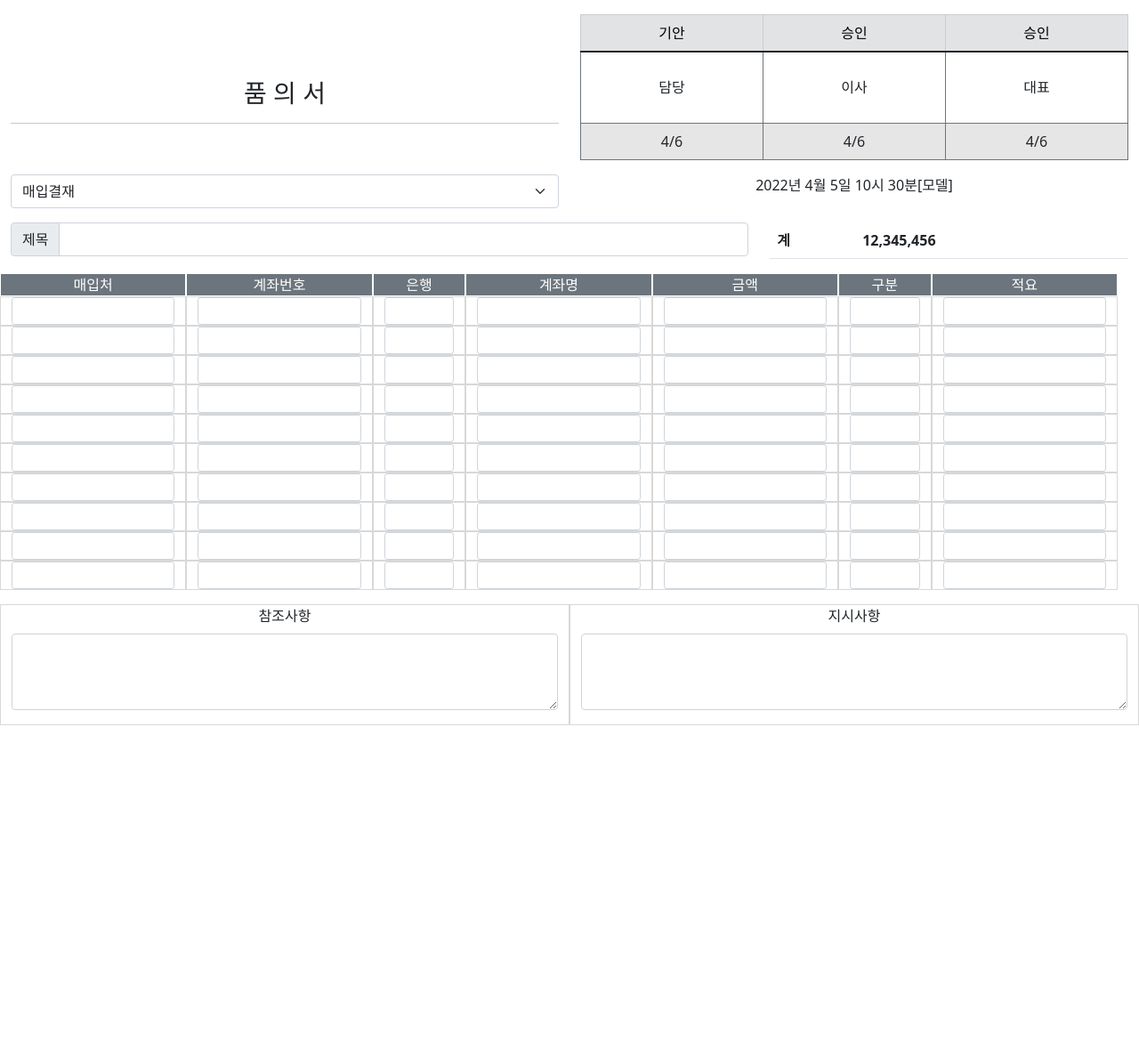
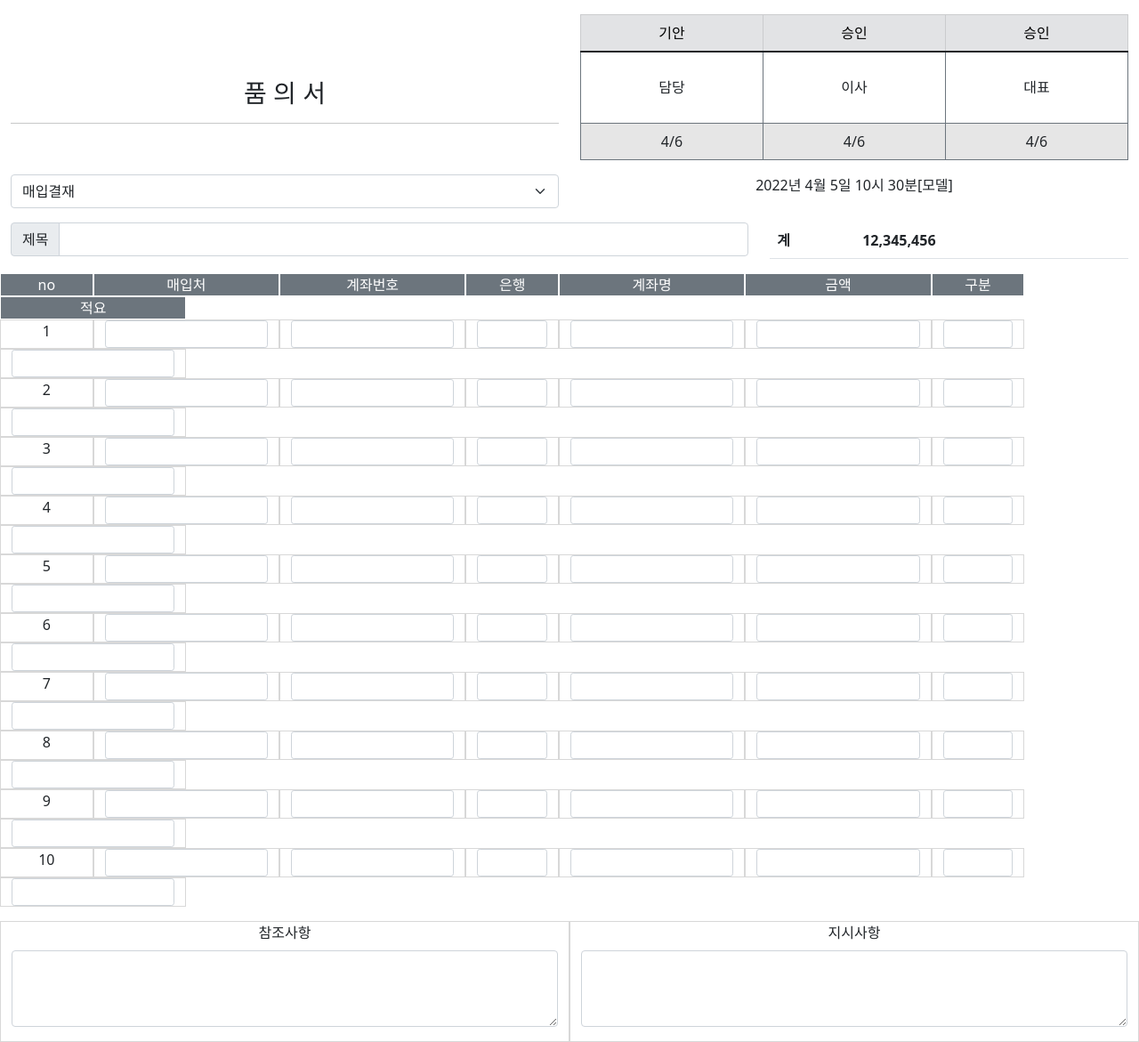
Before and after one commit to hyunsoo76/pybo, a Django app: page /eas/detail in a window 1280 px wide. Shown: the whole page at 89% size. Before the commit the page ends 815 px from the top, so only its background shows below. Run offline with Django 3.2, Linux system fonts and the light colour scheme; lists and menus that the app fills with data are empty.

```diff
--- a/eas/templates/eas/detail.html
+++ b/eas/templates/eas/detail.html
@@ -94,7 +94,7 @@
         </div>
 <!--입력창 타이틀-->
         <div class="row row-cols-7 text-white" align="center">
-<!--            <div class="col-1 bg-secondary text-white" style="border: 1px solid white" align="center">no</div>-->
+            <div class="col-1 bg-secondary text-white" style="border: 1px solid white" align="center">no</div>
             <div class="col-lg-2 col-md-3 col-sm-3 bg-secondary text-white" style="border: 1px solid white" align="center">매입처</div>
             <div class="col-lg-2 col-md-4 col-sm-4 bg-secondary text-white" style="border: 1px solid white" align="center">계좌번호</div>
             <div class="col-lg-1 col-md-1 col-sm-1 bg-secondary text-white" style="border: 1px solid white" align="center">은행</div>
@@ -105,7 +105,7 @@
         </div>
 <!--   입력창      -->
         <div class="row" align="center" >
-<!--            <div class="col-1" style="border: 1px solid #D8D8D8" align="center">1</div>-->
+            <div class="col-1" style="border: 1px solid #D8D8D8" align="center">1</div>
             <div class="col-2" style="border: 1px solid #D8D8D8" align="center">
                 <input class="form-control form-control-sm" type="text" placeholder="" aria-label="">
             </div>
@@ -129,7 +129,7 @@
             </div>
         </div>
         <div class="row" align="center">
-<!--            <div class="col-1" style="border: 1px solid #D8D8D8" align="center">2</div>-->
+            <div class="col-1" style="border: 1px solid #D8D8D8" align="center">2</div>
             <div class="col-2" style="border: 1px solid #D8D8D8" align="center">
                 <input class="form-control form-control-sm" type="text" placeholder="" aria-label="">
             </div>
@@ -153,7 +153,7 @@
             </div>
         </div>
         <div class="row" align="center">
-<!--            <div class="col-1" style="border: 1px solid #D8D8D8" align="center">3</div>-->
+            <div class="col-1" style="border: 1px solid #D8D8D8" align="center">3</div>
             <div class="col-2" style="border: 1px solid #D8D8D8" align="center">
                 <input class="form-control form-control-sm" type="text" placeholder="" aria-label="">
             </div>
@@ -177,7 +177,7 @@
             </div>
         </div>
         <div class="row" align="center">
-<!--            <div class="col-1" style="border: 1px solid #D8D8D8" align="center">4</div>-->
+            <div class="col-1" style="border: 1px solid #D8D8D8" align="center">4</div>
             <div class="col-2" style="border: 1px solid #D8D8D8" align="center">
                 <input class="form-control form-control-sm" type="text" placeholder="" aria-label="">
             </div>
@@ -201,7 +201,7 @@
             </div>
         </div>
         <div class="row" align="center">
-<!--            <div class="col-1" style="border: 1px solid #D8D8D8" align="center">5</div>-->
+            <div class="col-1" style="border: 1px solid #D8D8D8" align="center">5</div>
             <div class="col-2" style="border: 1px solid #D8D8D8" align="center">
                 <input class="form-control form-control-sm" type="text" placeholder="" aria-label="">
             </div>
@@ -225,7 +225,7 @@
             </div>
         </div>
         <div class="row" align="center">
-<!--            <div class="col-1" style="border: 1px solid #D8D8D8" align="center">6</div>-->
+            <div class="col-1" style="border: 1px solid #D8D8D8" align="center">6</div>
             <div class="col-2" style="border: 1px solid #D8D8D8" align="center">
                 <input class="form-control form-control-sm" type="text" placeholder="" aria-label="">
             </div>
@@ -249,7 +249,7 @@
             </div>
         </div>
         <div class="row" align="center">
-<!--            <div class="col-1" style="border: 1px solid #D8D8D8" align="center">7</div>-->
+            <div class="col-1" style="border: 1px solid #D8D8D8" align="center">7</div>
             <div class="col-2" style="border: 1px solid #D8D8D8" align="center">
                 <input class="form-control form-control-sm" type="text" placeholder="" aria-label="">
             </div>
@@ -273,7 +273,7 @@
             </div>
         </div>
         <div class="row" align="center">
-<!--            <div class="col-1" style="border: 1px solid #D8D8D8" align="center">8</div>-->
+            <div class="col-1" style="border: 1px solid #D8D8D8" align="center">8</div>
             <div class="col-2" style="border: 1px solid #D8D8D8" align="center">
                 <input class="form-control form-control-sm" type="text" placeholder="" aria-label="">
             </div>
@@ -297,7 +297,7 @@
             </div>
         </div>
         <div class="row" align="center">
-<!--            <div class="col-1" style="border: 1px solid #D8D8D8" align="center">9</div>-->
+            <div class="col-1" style="border: 1px solid #D8D8D8" align="center">9</div>
             <div class="col-2" style="border: 1px solid #D8D8D8" align="center">
                 <input class="form-control form-control-sm" type="text" placeholder="" aria-label="">
             </div>
@@ -321,7 +321,7 @@
             </div>
         </div>
         <div class="row" align="center">
-<!--            <div class="col-1" style="border: 1px solid #D8D8D8" align="center">10</div>-->
+            <div class="col-1" style="border: 1px solid #D8D8D8" align="center">10</div>
             <div class="col-2" style="border: 1px solid #D8D8D8" align="center">
                 <input class="form-control form-control-sm" type="text" placeholder="" aria-label="">
             </div>
```
